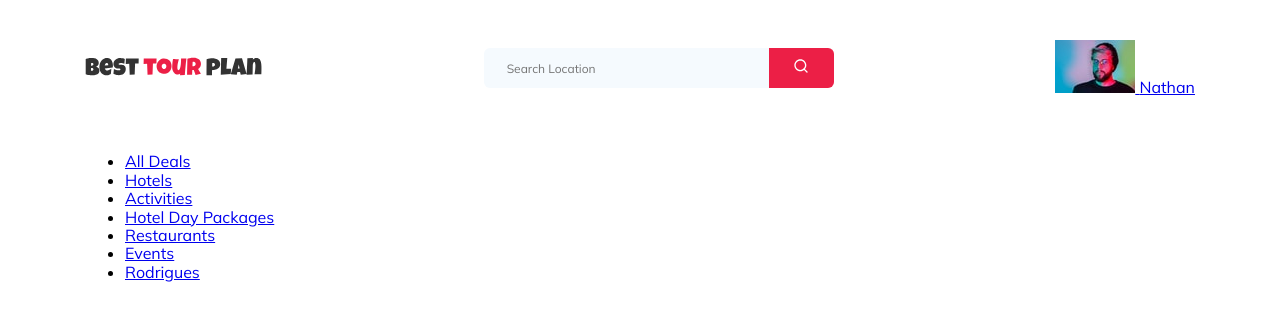
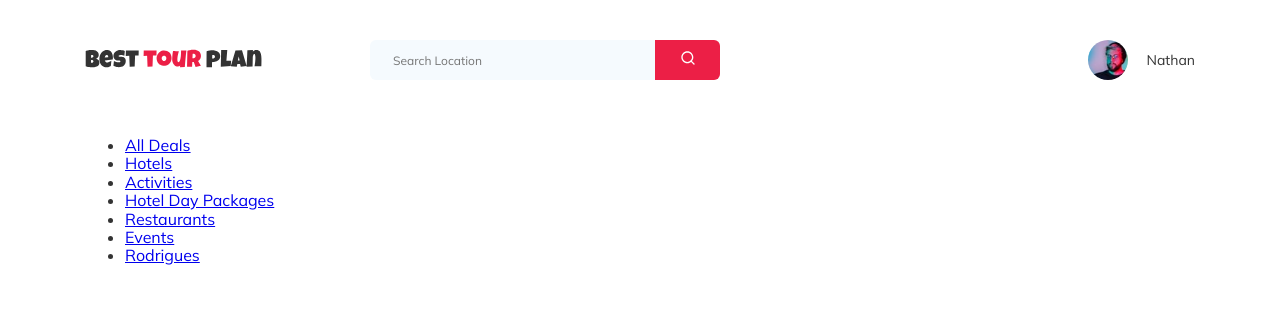
Before and after one commit to kilokid/Best-Tour-Plan, a plain HTML site: page index.html in a window 1280 px wide. Drawn offline with Linux system fonts and the light colour scheme.

Commit message:
create: Дописал стили для header-top

```diff
--- a/index.html
+++ b/index.html
@@ -16,7 +16,7 @@
                     <div class="logo">
                         <img src="img/Logo-horizon.svg" alt="Logo: Best Tour Plan" class="logo__img">
                     </div>
-                        <form action="#" class="search">
+                        <form action="#" class="search navbar__search">
                             <input type="text" class="search__input" placeholder="Search Location">
                             <button class="search__button">
                                 <img src="img/search.svg" alt="search__icon">
--- a/sass/_settings.sass
+++ b/sass/_settings.sass
@@ -2,6 +2,7 @@
     box-sizing: border-box
 body
     font-family: 'Mulish', sans-serif
+    color: $text-color
 .container
     max-width: 1110px
     margin: auto
--- a/sass/_variables.sass
+++ b/sass/_variables.sass
@@ -1,2 +1,3 @@
 $light: #fff
 $text-color: #333333
+$primary: #EC1F46
--- a/sass/blocks/_header.sass
+++ b/sass/blocks/_header.sass
@@ -5,6 +5,9 @@
         align-items: center
         justify-content: space-between
         padding: 40px 0
+    &__search
+        margin-left: 108px
+        margin-right: auto
 .logo
     width: 177px
     &__img
@@ -28,7 +31,21 @@
         position: absolute
         top: 0
         right: 0
+        height: 100%
+        width: 65px
+        background-color: $primary
+        border: none
+.user
+    display: flex
+    align-items: center
+    text-decoration: none
+    &__avatar
+        width: 40px
         height: 40px
-        width: 65px
-        background-color: #EC1F46
-        border: none
+        border-radius: 50%
+        object-fit: cover
+    &__name
+        font-size: 14px
+        margin-left: 18px
+        line-height: 18px
+        color: $text-color
```
Also changed, not shown: css/style.css, 1 other file.
